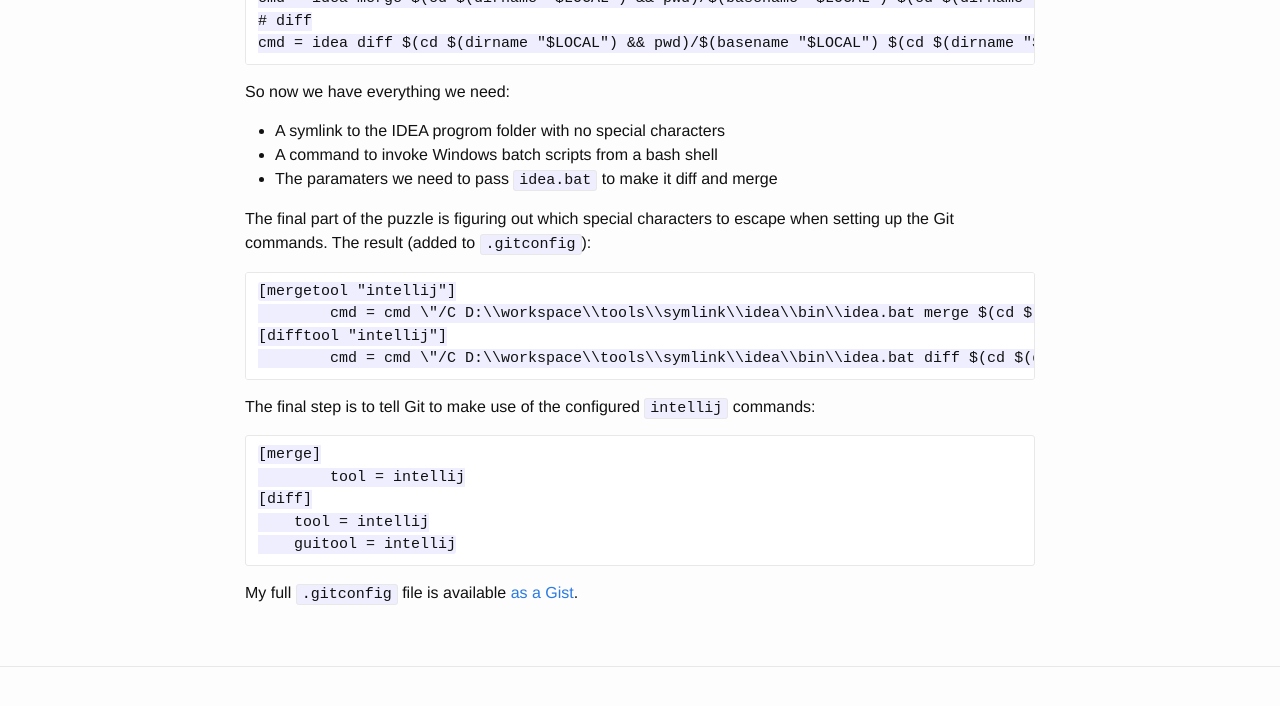
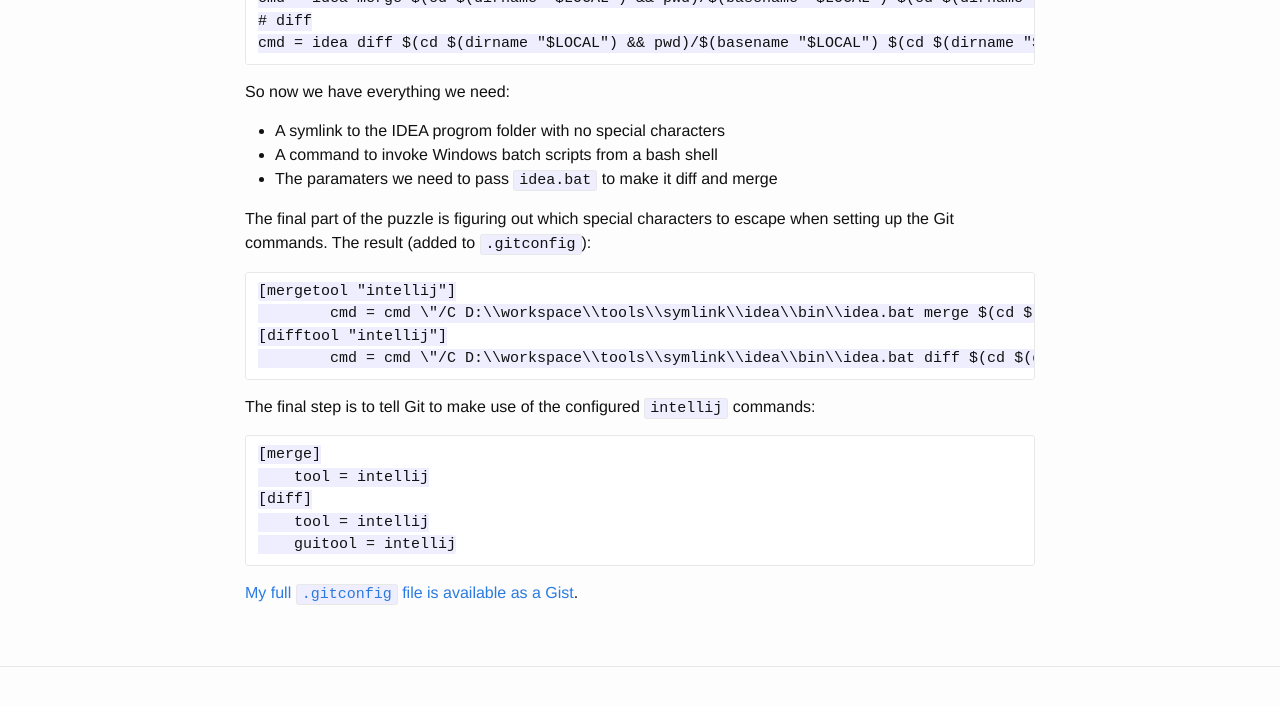
Before and after one commit to AesSedai101/AesSedai101.github.io, a Jekyll site: the page built from _posts/2016-09-29-git-merge-diff-intellij-windows-git-bash.markdown, in a window 1280 px wide and 900 px high, scrolled down 971 px, cut to the strip 0-723 px from the top of the window. Shown: the top 706 px of the strip. Built offline with Jekyll 4.4.1, drawn with Linux system fonts in a browser that asks for light colours.

Commit message:
Fixed formatting and more link.

```diff
--- a/_posts/2016-09-29-git-merge-diff-intellij-windows-git-bash.markdown
+++ b/_posts/2016-09-29-git-merge-diff-intellij-windows-git-bash.markdown
@@ -41,9 +41,9 @@
 The final step is to tell Git to make use of the configured `intellij` commands:
 
 	[merge]
-		tool = intellij
+	    tool = intellij
 	[diff]
         tool = intellij
         guitool = intellij
 
-My full `.gitconfig` file is available [as a Gist](https://gist.github.com/AesSedai101/cb4d896b68ab55e3991b).
+[My full `.gitconfig` file is available as a Gist](https://gist.github.com/AesSedai101/cb4d896b68ab55e3991b).
```
